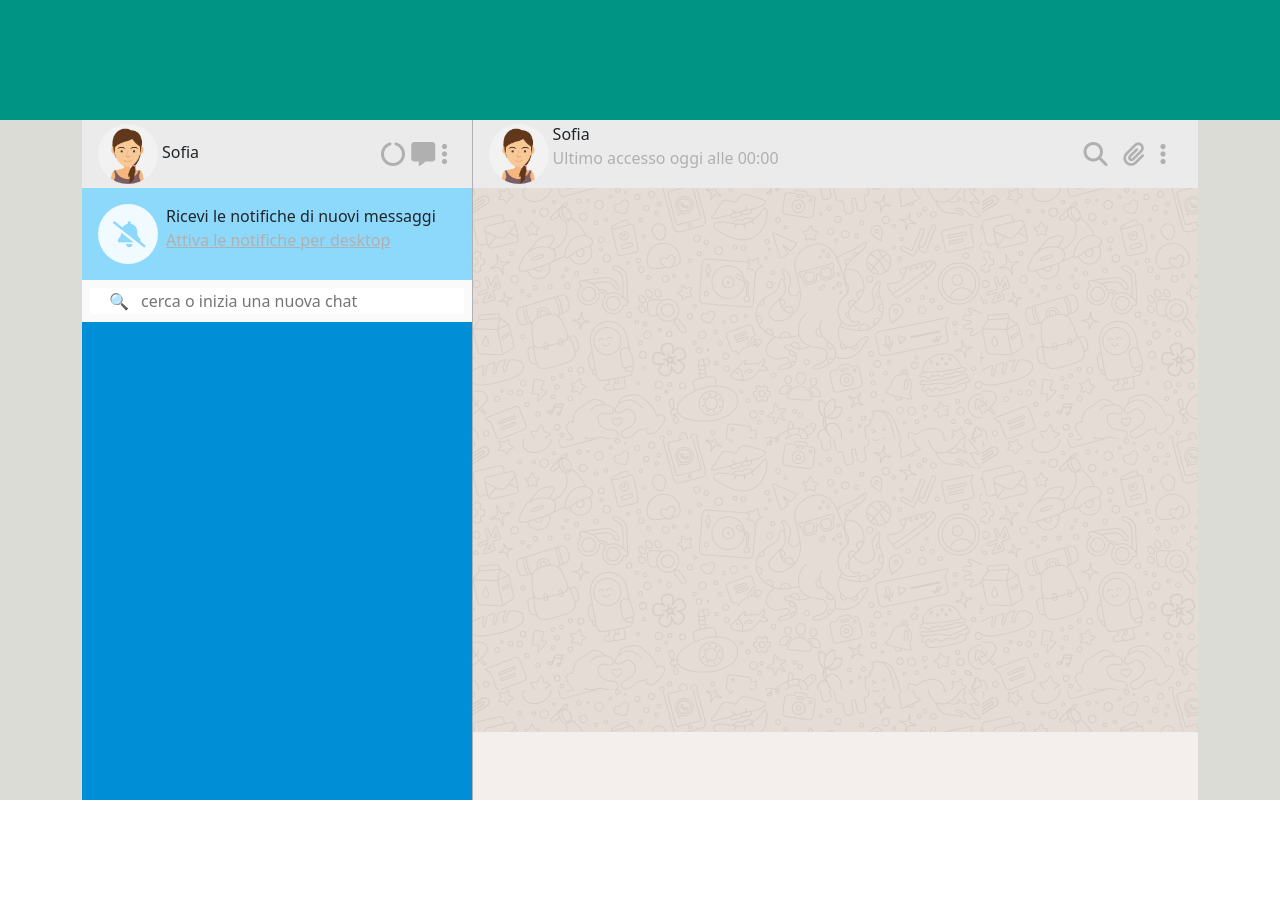
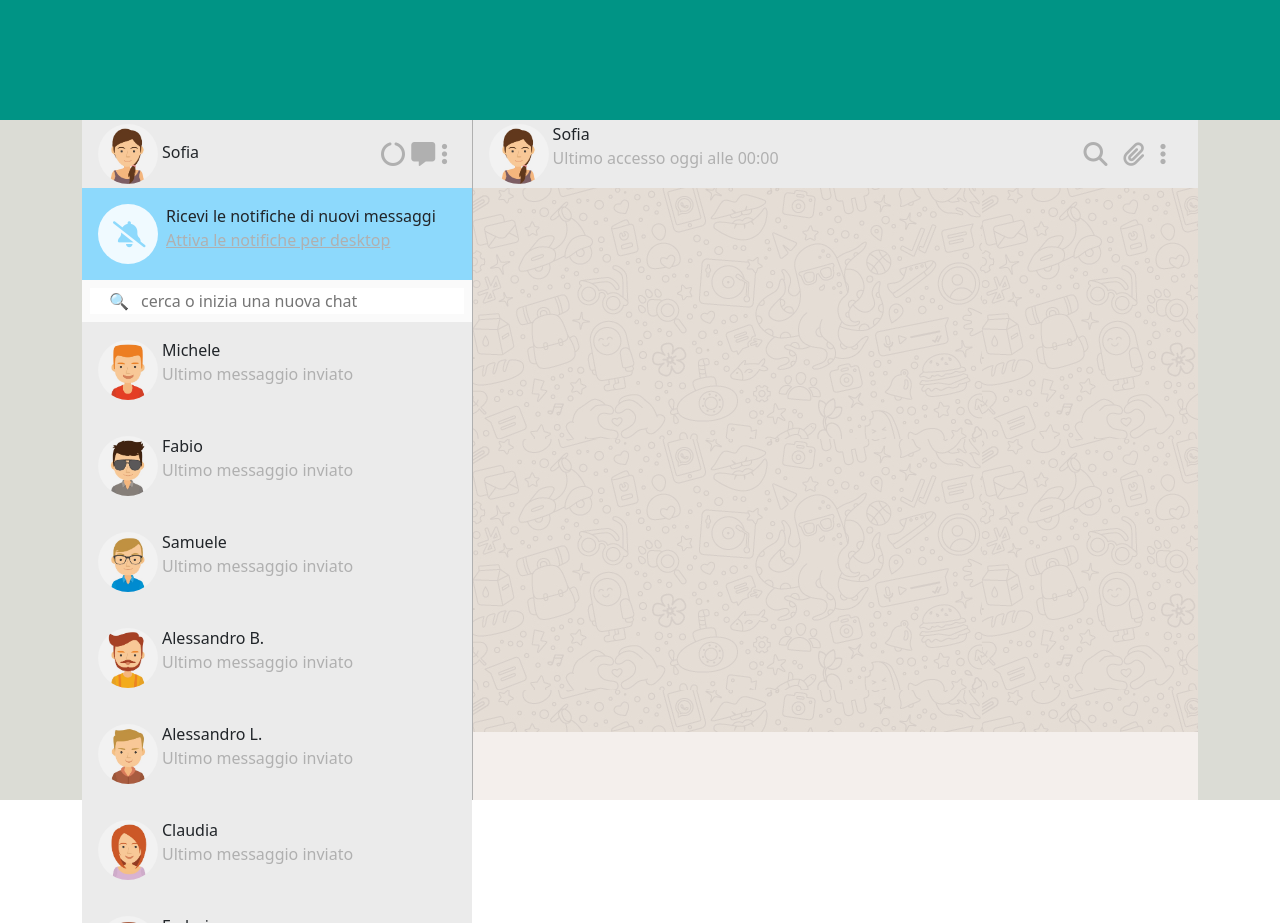
Before and after one commit to RosarioNici/vue-boolzapp, a plain HTML site: page index.html in a window 1280 px wide. Before the commit the page ends 800 px from the top, so only its background shows below. Drawn offline with nearby package versions, Linux system fonts and the light colour scheme.

Commit message:
end layout

```diff
--- a/CSS/style.css
+++ b/CSS/style.css
@@ -89,3 +89,13 @@
     width: 100%;
     border: none;
 }
+
+.chat {
+    width: 100%;
+    background-color: hsl(0deg 0% 92%);
+}
+
+.all-chat {
+    overflow-y: scroll;
+    height: 601.17px;
+}
--- a/JS/file.js
+++ b/JS/file.js
@@ -1,3 +1,8 @@
+
+
+const app = new Vue({
+    el: '#booz',
+    data: {
         contacts: [
             {
                 name: 'Michele',
@@ -161,3 +166,5 @@
                 ],
             }
         ]
+    }
+})
--- a/index.html
+++ b/index.html
@@ -41,6 +41,19 @@
                 <div class="search p-2">
                     <input class="search-message" type="text"
                         placeholder="    &#128269;   cerca o inizia una nuova chat">
+                </div>
+                <div class="all-chat" id="booz">
+                    <div class="chat" v-for="chat in contacts">
+                        <div class="d-flex align-items-center p-3">
+                            <div><img :src="chat.avatar" alt="Sofia"></div>
+                            <div class="px-1">
+                                <span>{{chat.name}}</span>
+                                <p class="time">Ultimo messaggio inviato</p>
+                            </div>
+                        </div>
+                    </div>
+
+
                 </div>
             </div>
             <!-- qui inizia la parte di destra dedicata esclusivamente alla chat -->
```
Lines whose indentation alone changed are shown as unchanged.
